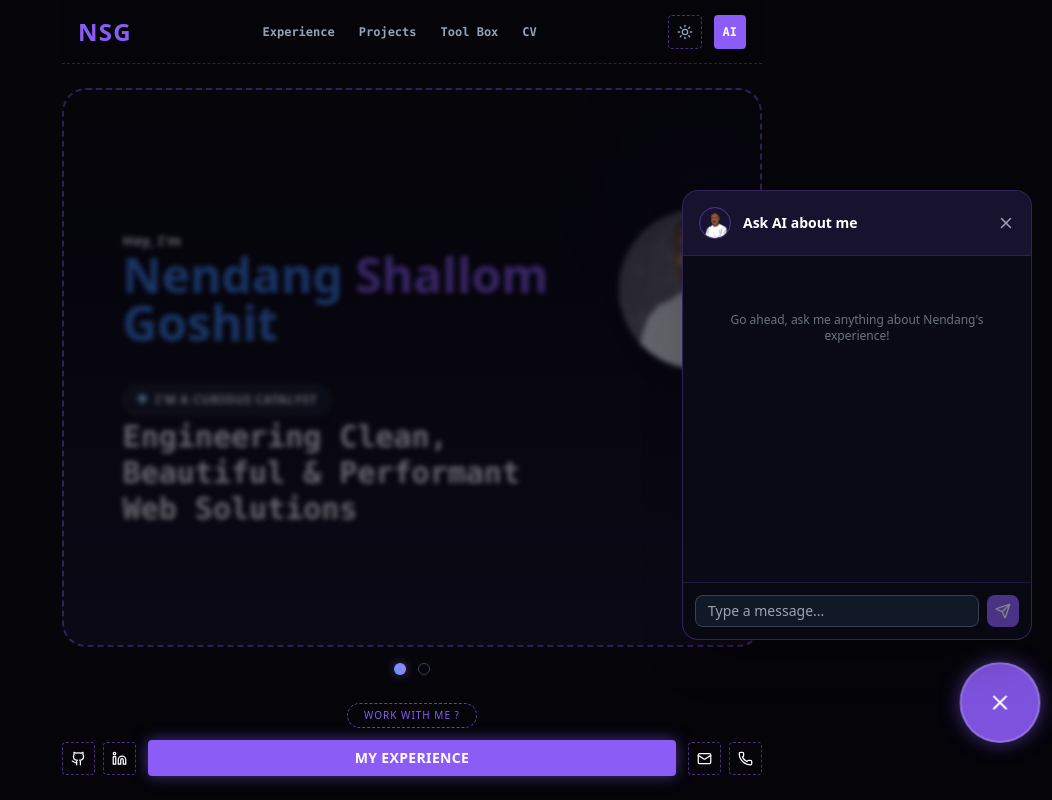
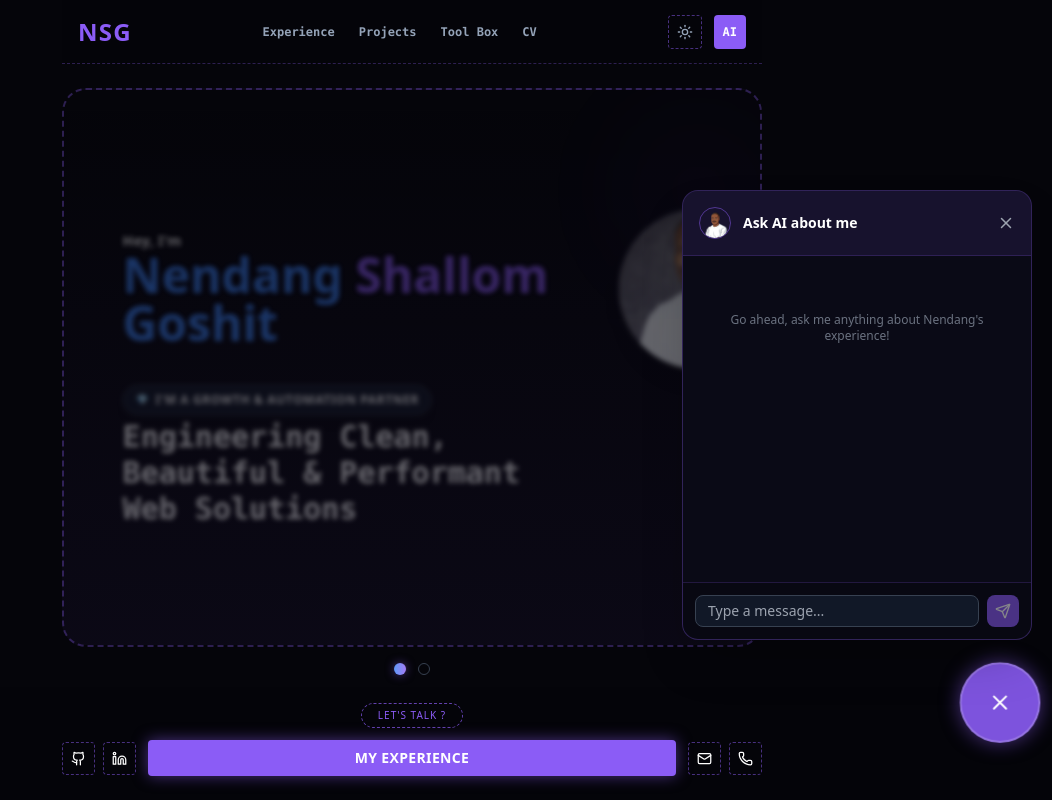
Before and after one commit to nenshallom/portfolio, a Next.js app: page / in a window 1280 px wide. Both pictures are taken after a click on the button "AI". Shown: the whole page, without its empty margins (228-1280 px from the left). Built offline with nearby package versions, Linux system fonts and the light colour scheme.

Commit message:
Fix: Home UI

```diff
--- a/components/ContactModal.tsx
+++ b/components/ContactModal.tsx
@@ -93,7 +93,7 @@ export default function ContactModal() {
                   /* --- FORM STATE --- */
                   <div className="w-full max-w-md relative mt-10">
                      <h2 className="text-2xl font-black text-white text-center mb-6">
-                        Let's Talk
+                        Let's Discuss Solutions for your Needs
                      </h2>
 
                     <form onSubmit={handleSubmit} className="flex flex-col gap-5">
--- a/components/Footer.tsx
+++ b/components/Footer.tsx
@@ -21,7 +21,7 @@ export default function Footer() {
              : "text-primary hover:bg-primary hover:text-white"
           }`}
         >
-          {isContactOpen ? "Close Message" : "Work with Me ?"}
+          {isContactOpen ? "Close Message" : "Let's Talk ?"}
         </button>
       </div>
 
--- a/components/home/SlideOne.tsx
+++ b/components/home/SlideOne.tsx
@@ -36,8 +36,8 @@ export default function SlideOne() {
 
       <div className="self-start inline-flex items-center gap-2 bg-gray-900 border border-gray-700 rounded-full px-3 py-1.5 mb-1 shadow-lg relative z-10 mt-4">
         <span className="text-blue-400 text-[10px]">💎</span>
-        <span className="text-white text-[7px] md:text-xs font-bold tracking-wider uppercase">
-          I&apos;m a Curious Catalyst
+        <span className="text-white text-[6px] md:text-xs font-bold tracking-wider uppercase">
+          I&apos;m a Growth & Automation Partner
         </span>
       </div>
 
--- a/components/home/SlideTwo.tsx
+++ b/components/home/SlideTwo.tsx
@@ -10,7 +10,7 @@ export default function SlideTwo() {
       </div>
 
       <h2 className="text-2xl md:text-4xl font-bold text-black dark:text-white leading-relaxed font-mono mb-8">
-        I&apos;m a Frontend Developer who cares Deeply about Clarity, Quality and Real-world Impact.
+        I&apos;m a Developer who cares Deeply about Clarity, Quality, Business Growth and Real Impact.
       </h2>
 
       <div className="self-end mt-auto">
```
